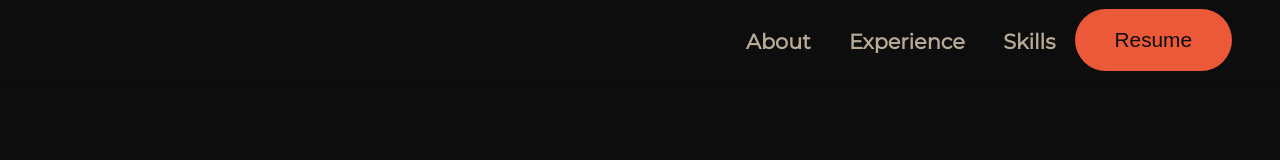
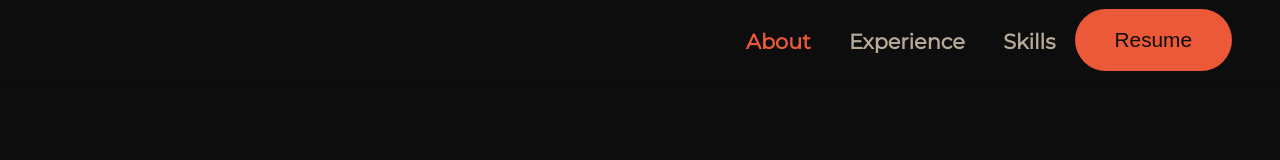
Before and after one commit to Hemanthhh/Portfolio-UI, a React (Vite) app in the folder Portfolio/: page / in a window 1280 px wide. Shown: the top 160 px of the page. Built offline with nearby package versions, Linux system fonts and the light colour scheme; a web font is replaced by a local one.

Commit message:
Refactor Navbar component to highlight active section using Intersection Observer, and improve CSS formatting for consistency.

```diff
--- a/Portfolio/src/components/Navbar/Navbar.css
+++ b/Portfolio/src/components/Navbar/Navbar.css
@@ -1,4 +1,4 @@
-.navbar{
+.navbar {
     height: 4rem;
     width: 100vw;
     max-width: 90rem;
@@ -11,12 +11,12 @@
     top: 0;
     z-index: 3;
     font-size: x-large;
-    box-shadow: 0 2px 4px 0 rgba(0,0,0,.1);
+    box-shadow: 0 2px 4px 0 rgba(0, 0, 0, .1);
     background-color: #0d0d0d;
     backdrop-filter: blur(10px);
 }
 
-.desktopMenuListItem{
+.desktopMenuListItem {
     margin: 1rem;
     cursor: pointer;
     color: #b7ab98;
@@ -24,13 +24,18 @@
     transition: all 0.3s ease;
 }
 
-.desktopMenuListItem:hover{
+.desktopMenuListItem:hover {
     transition-duration: 0.3s;
     color: #eb5939;
     transform: translateY(-2px);
 }
 
-.desktopMenuBtn{
+.desktopMenuListItem.active {
+    color: #eb5939;
+    transform: translateY(-2px);
+}
+
+.desktopMenuBtn {
     color: #0d0d0d;
     display: flex;
     align-items: center;
@@ -42,7 +47,7 @@
     background-color: #eb5939;
 }
 
-.desktopMenuBtn:hover{
+.desktopMenuBtn:hover {
     transition-duration: 0.5s;
     background-color: #d2c3ab;
     color: #0d0d0d;
--- a/Portfolio/src/components/Navbar/Navbar.jsx
+++ b/Portfolio/src/components/Navbar/Navbar.jsx
@@ -1,19 +1,76 @@
 import './Navbar.css'
 import { Link } from 'react-scroll'
+import { useState, useEffect } from 'react'
 import Resume from '../../assets/resume/resume.pdf'
 
 function Navbar() {
+    const [activeSection, setActiveSection] = useState('intro')
 
     const openPdfNewTab = () => {
         window.open(Resume);
     }
 
+    useEffect(() => {
+        const observerOptions = {
+            root: null,
+            rootMargin: '-20% 0px -70% 0px', // Adjust these values to control when a section is considered "active"
+            threshold: 0
+        }
+
+        const observer = new IntersectionObserver((entries) => {
+            entries.forEach((entry) => {
+                if (entry.isIntersecting) {
+                    setActiveSection(entry.target.id)
+                }
+            })
+        }, observerOptions)
+
+        // Observe all sections
+        const sections = ['intro', 'experience', 'skills']
+        sections.forEach(sectionId => {
+            const element = document.getElementById(sectionId)
+            if (element) {
+                observer.observe(element)
+            }
+        })
+
+        return () => {
+            sections.forEach(sectionId => {
+                const element = document.getElementById(sectionId)
+                if (element) {
+                    observer.unobserve(element)
+                }
+            })
+        }
+    }, [])
+
     return (
         <nav className="navbar">
             <div className="desktopMenu">
-                <Link to="intro" smooth={true} offset={-80} className="desktopMenuListItem">About</Link>
-                <Link to="experience" smooth={true} offset={-80} className="desktopMenuListItem">Experience</Link>
-                <Link to="skills" smooth={true} offset={-80} className="desktopMenuListItem">Skills</Link>
+                <Link
+                    to="intro"
+                    smooth={true}
+                    offset={-80}
+                    className={`desktopMenuListItem ${activeSection === 'intro' ? 'active' : ''}`}
+                >
+                    About
+                </Link>
+                <Link
+                    to="experience"
+                    smooth={true}
+                    offset={-80}
+                    className={`desktopMenuListItem ${activeSection === 'experience' ? 'active' : ''}`}
+                >
+                    Experience
+                </Link>
+                <Link
+                    to="skills"
+                    smooth={true}
+                    offset={-80}
+                    className={`desktopMenuListItem ${activeSection === 'skills' ? 'active' : ''}`}
+                >
+                    Skills
+                </Link>
             </div>
             <button className="desktopMenuBtn" onClick={openPdfNewTab}>
                 Resume
```
